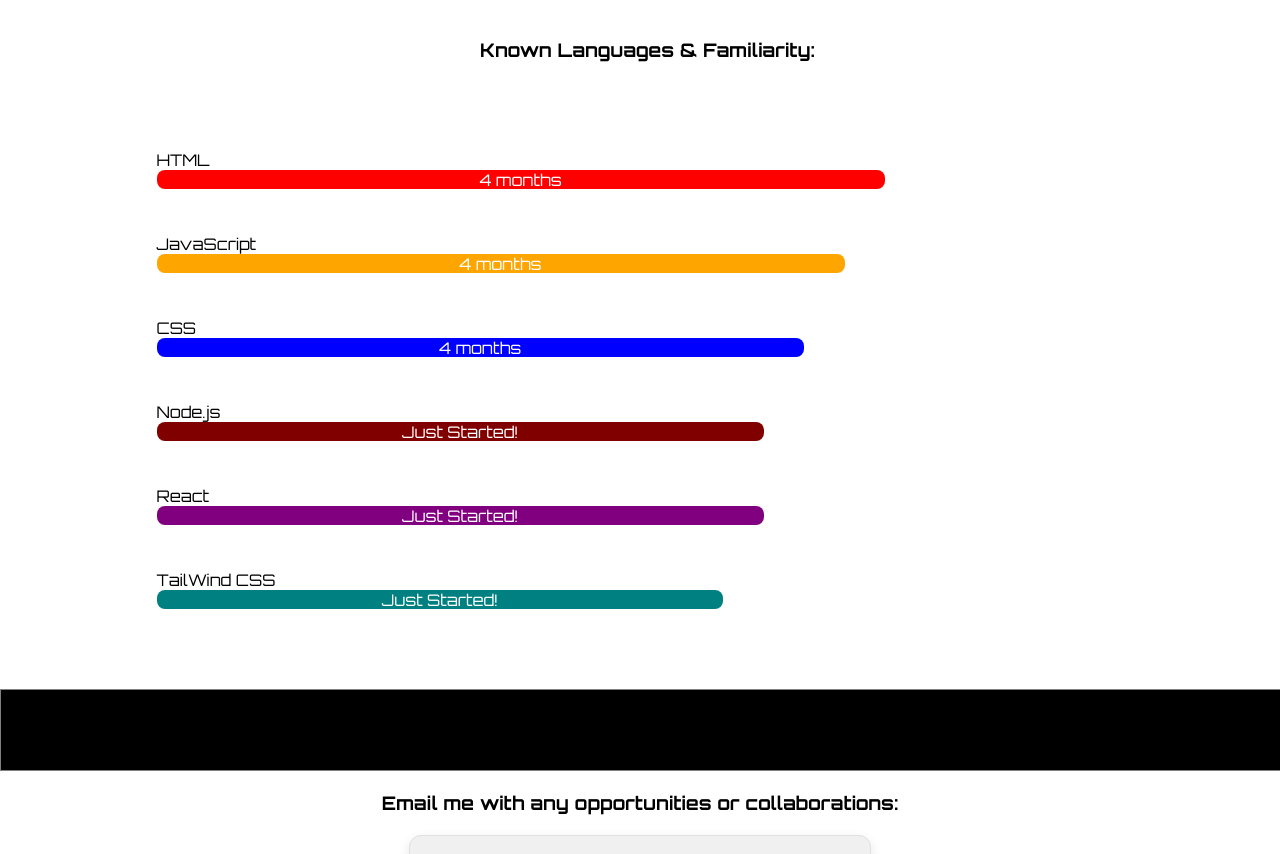
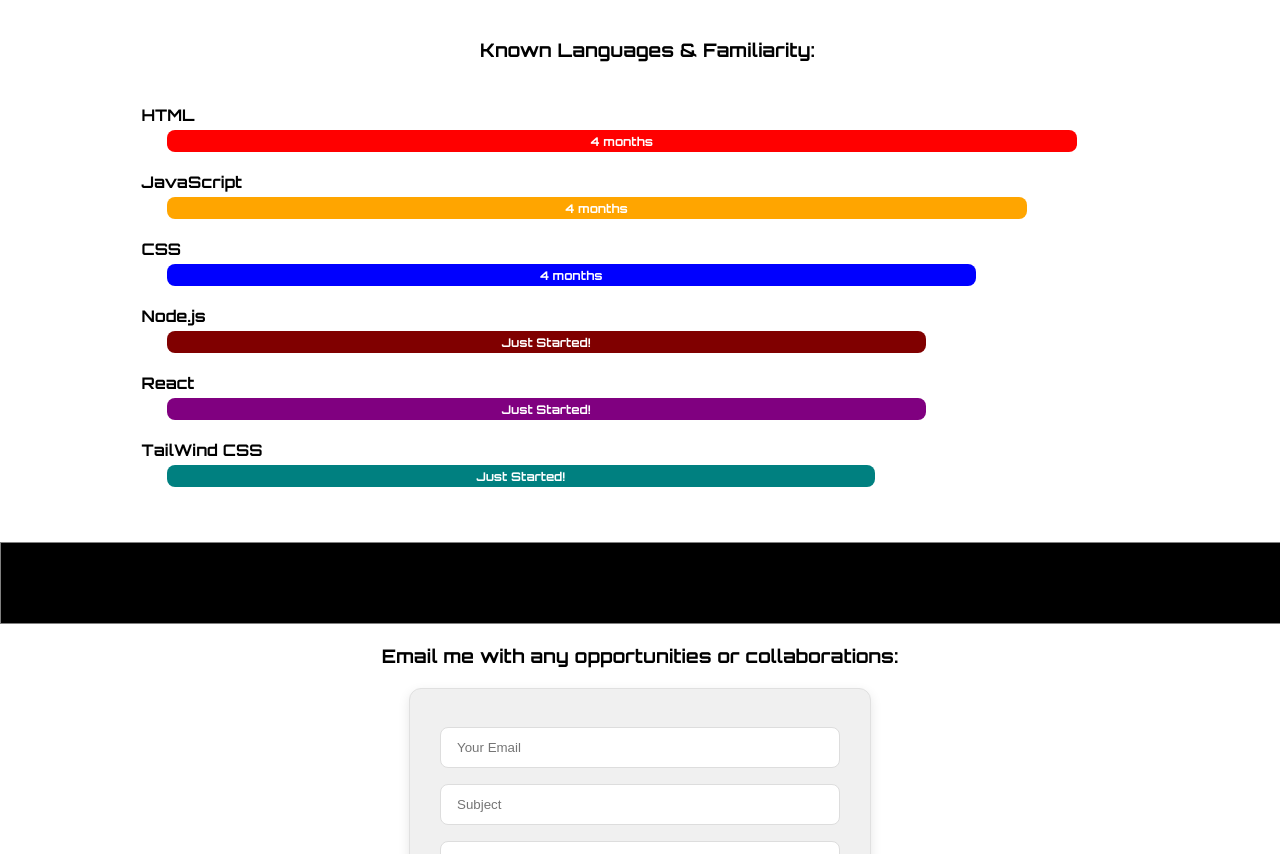
Before and after one commit to corbinreak/Portfolio-v2-react, a React (Vite) app: page /about-extended in a window 1280 px wide. Shown: the part 871-1725 px from the top of the page. Built offline with nearby package versions, Linux system fonts and the light colour scheme.

Commit message:
Fixed styling on languages to pop and stand out better

```diff
--- a/src/Components/About-Extended.jsx
+++ b/src/Components/About-Extended.jsx
@@ -203,25 +203,32 @@
         </div>
         <div className="Section-Seperator" style={dividerStyle}>
         </div>
-         <div className="known-languages" style={laungageStyle}>
-            <h3>Known Languages & Familiarity:</h3>
-              <ul style={listStyle}>
+        <div className="known-languages" style={laungageStyle}>
+            <h3 style={{ width: '100%', textAlign: 'center' }}>Known Languages & Familiarity:</h3>
+            <ul style={{ ...listStyle, padding: 0, width: isMobile ? '100%' : '80%' }}>
                 {skills.map((skill) => (
-                    <li key={skill.name} style={listStyle}>
-                        {skill.name}
+                    <li key={skill.name} style={{ marginBottom: '20px', listStyleType: 'none' }}>
+                        <span style={{ fontWeight: 'bold', display: 'block', marginBottom: '5px' }}>
+                            {skill.name}
+                        </span>
                         <div style={{
-                            width: skill.width,
+                            width: isMobile ? '100%' : skill.width,
                             backgroundColor: skill.color,
-                            height: '19px',
+                            height: '22px',
                             borderRadius: '8px',
-                            textAlign: 'center',
                             color: 'white',
+                            display: 'flex',
+                            alignItems: 'center',
+                            justifyContent: 'center',
+                            fontSize: '12px',
+                            fontWeight: 'bold',
+                            marginLeft: isMobile ? '0' : '25px'
                         }}>
                             <ExperienceClock startDate={skill.date} />
                         </div>
                     </li>
                 ))}
-              </ul>
+            </ul>
         </div>
         <div className="Section-Seperator" style={dividerStyle}>
         </div>
```
